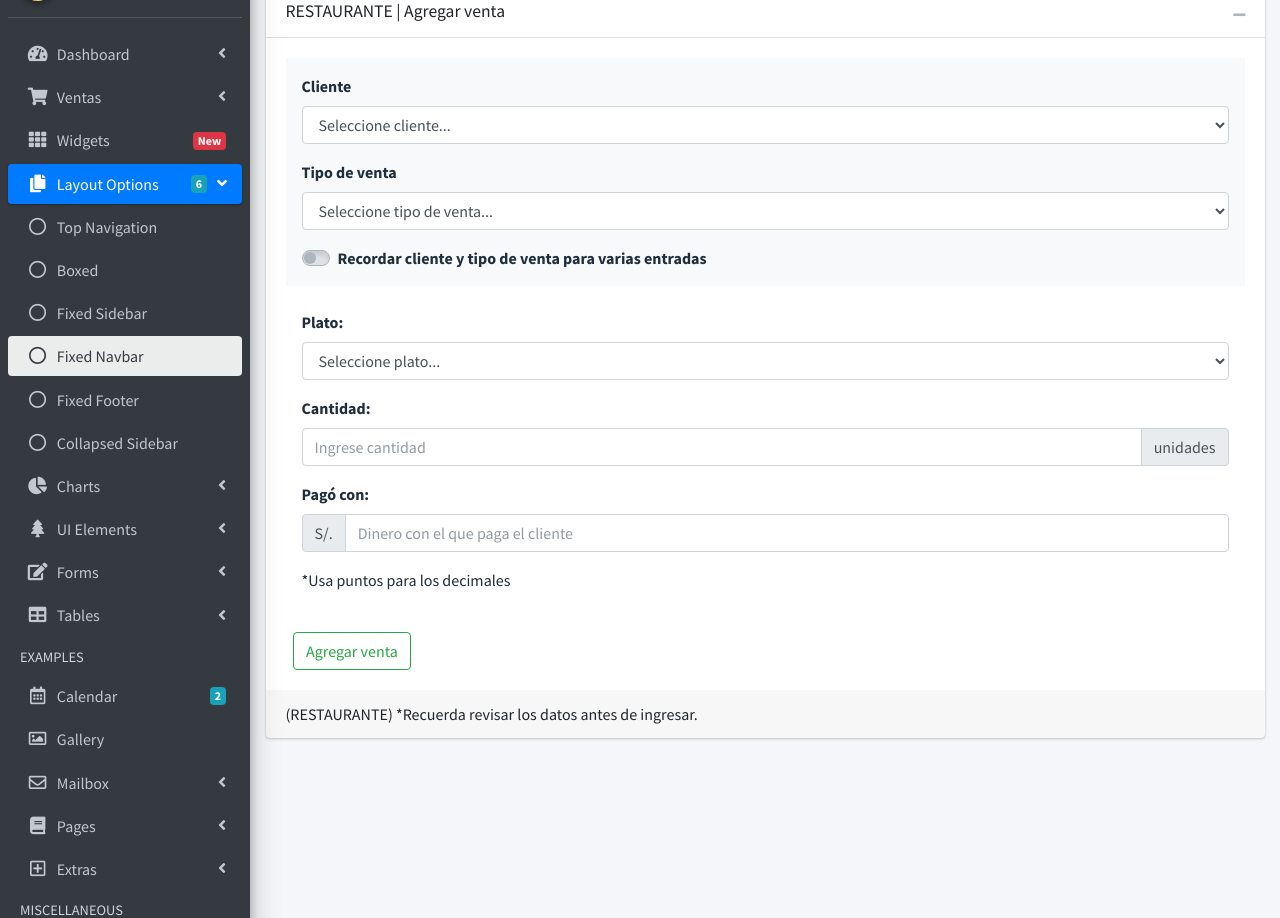
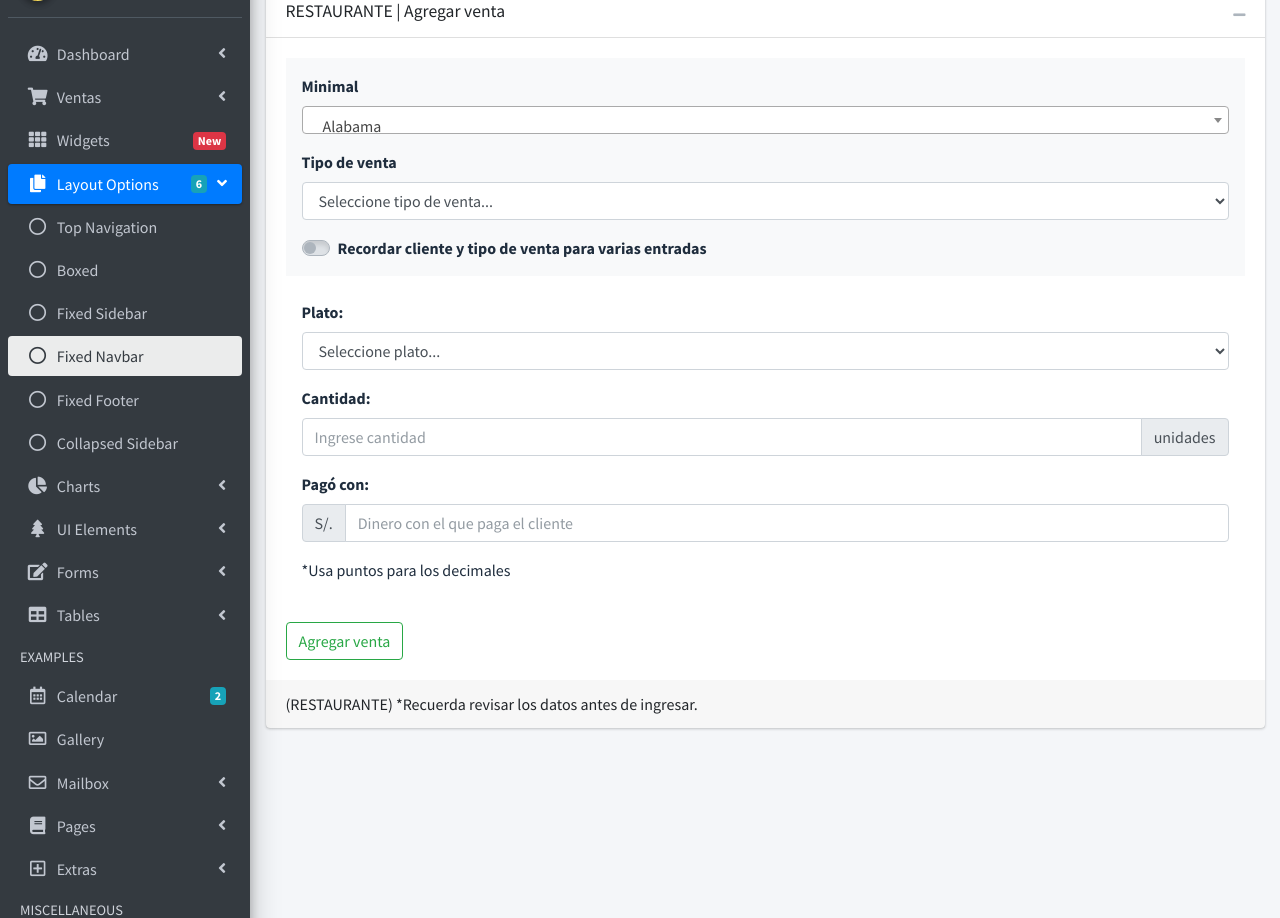
Before and after one commit to AbelardoDV/django_eica, a Django app: template eica/templates/ventas_restaurante.html in a window 1280 px wide. Shown: the part 106-1024 px from the top of the page. Run offline with Django 3.2, Linux system fonts and the light colour scheme; the template is opened without the code that fills it, so the values that code supplies are empty; some libraries are stand-ins or nearby versions.

Commit message:
ventas select search updated

```diff
--- a/eica/templates/ventas_restaurante.html
+++ b/eica/templates/ventas_restaurante.html
@@ -1,9 +1,14 @@
 {% extends 'base.html' %}
 
+{%load static%}
+
+
 {% block cabecera %}
-<title>
-  Ventas
-</title>
+
+<!-- Select2 -->
+<link rel="stylesheet" href="{% static 'plugins/select2/css/select2.min.css' %}">
+<link rel="stylesheet" href="{% static 'plugins/select2-bootstrap4-theme/select2-bootstrap4.min.css' %}">
+
 {% endblock cabecera %}
 
 {% block contenido %}
@@ -27,15 +32,24 @@
           <div class="card-body">
             <!-- form start -->
             <form role="form">
+              <!-- Grupo 1 formulario -->
               <div class="p-3 mb-2 bg-light text-dark">
+
                 <!-- Cliente -->
+
                 <div class="form-group">
-                  <label for="exampleInputCliente1">Cliente</label>
-                  <select class="form-control" required>
-                    <option value="">Seleccione cliente...</option>
-                    <option value="1">One</option>
+                  <label>Minimal</label>
+                  <select class="form-control select2" style="width: 100%;" required>
+                    <option selected="selected">Alabama</option>
+                    <option>Alaska</option>
+                    <option>California</option>
+                    <option>Delaware</option>
+                    <option>Tennessee</option>
+                    <option>Texas</option>
+                    <option>Washington</option>
                   </select>
                 </div>
+
                 <!-- Tipo de pago -->
                 <div class="form-group">
                   <label for="exampleInputTipoVenta1">Tipo de venta</label>
@@ -53,6 +67,8 @@
                 </div>
 
               </div>
+
+              <!-- Grupo 2 formulario -->
 
               <div class="p-3 mb-2 bg-white text-dark">
                 <!-- Cliente -->
@@ -87,10 +103,7 @@
                 </div>
 
               </div>
-              <div class='container'>
-                <button type="submit" class="btn btn-outline-success">Agregar venta</button>
-              </div>
-
+              <button type="submit" class="btn btn-outline-success">Agregar venta</button>
 
 
             </form>
@@ -111,5 +124,23 @@
 
 
 {% block pie %}
+<!-- Select2 -->
+<script src="{% static 'plugins/select2/js/select2.full.min.js' %}"></script>
+
+
+<!-- Page script -->
+<script>
+  $(function () {
+    //Initialize Select2 Elements
+    $('.select2').select2()
+
+    //Initialize Select2 Elements
+    $('.select2bs4').select2({
+      theme: 'bootstrap4'
+    })
+
+    // Add here more scripts
+  })
+</script>
 
 {% endblock pie %}
```
